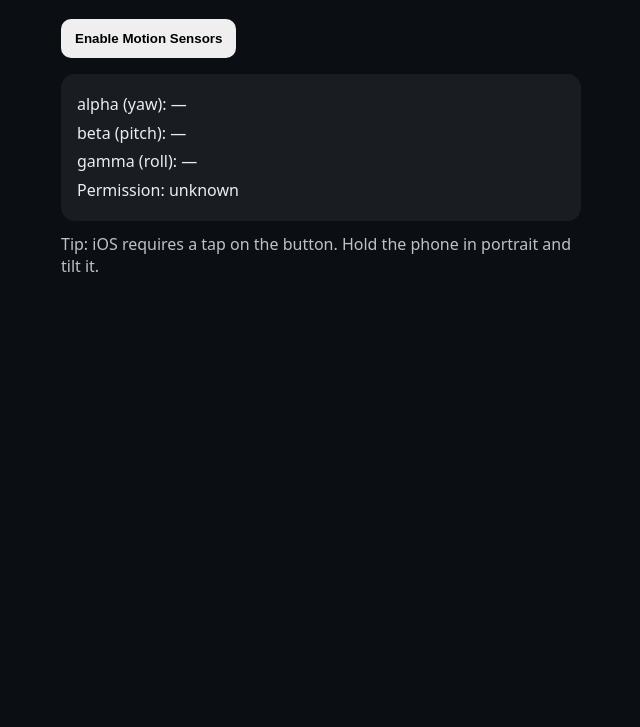
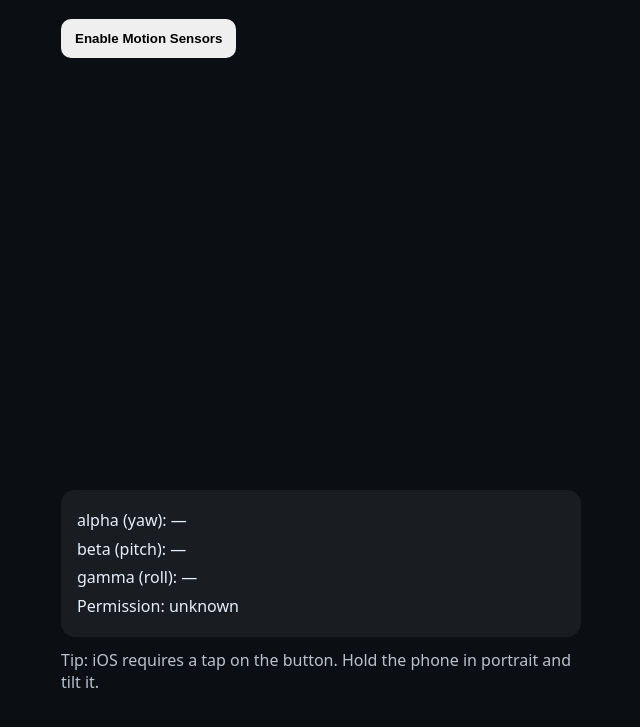
Before and after one commit to nick-bui19/attitude-indicator, a website: page index.html in a window 1280 px wide. Shown: the part 91-818 px from the top of the page, without its empty margins (319-959 px from the left). Drawn offline with Linux system fonts and the light colour scheme.

Commit message:
feat: update index.html with ESM & canvas elements + CSS canvas styling

```diff
--- a/index.html
+++ b/index.html
@@ -12,6 +12,10 @@
 
       <button id="enable">Enable Motion Sensors</button>
 
+      <div class="canvas-wrap">
+        <canvas id="horizon"></canvas>
+      </div>
+
       <div class="card">
         <div>alpha (yaw): <span id="alpha">—</span></div>
         <div>beta (pitch): <span id="beta">—</span></div>
@@ -24,6 +28,6 @@
       </p>
     </main>
 
-    <script src="main.js"></script>
+    <script type="module" src="main.js"></script>
   </body>
 </html>
--- a/style.css
+++ b/style.css
@@ -19,6 +19,18 @@ button {
   cursor: pointer;
 }
 
+.canvas-wrap {
+  max-width: 400px;
+  margin: 16px auto 0;
+  aspect-ratio: 1;
+}
+
+#horizon {
+  width: 100%;
+  height: 100%;
+  display: block;
+}
+
 .card {
   margin-top: 16px;
   padding: 16px;
```
